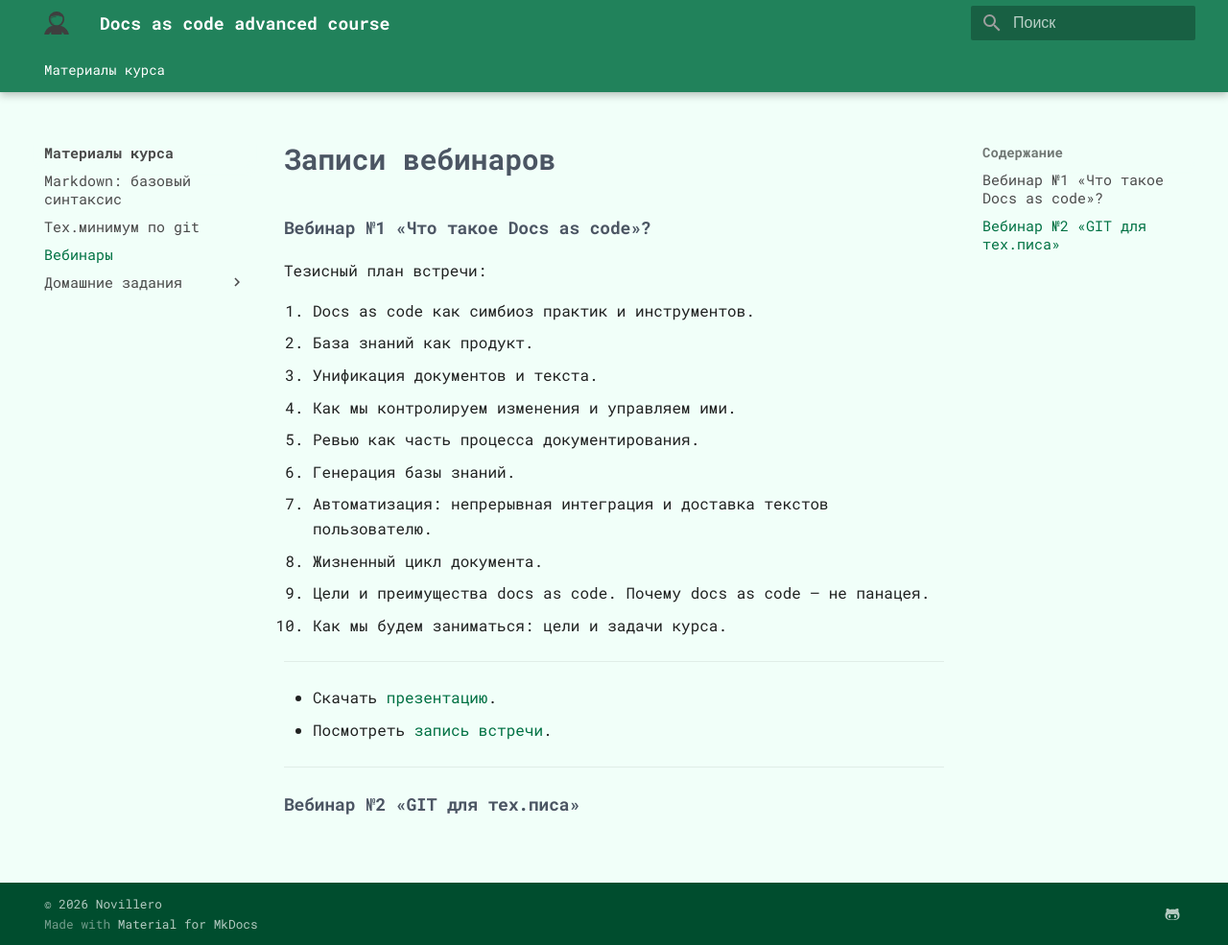
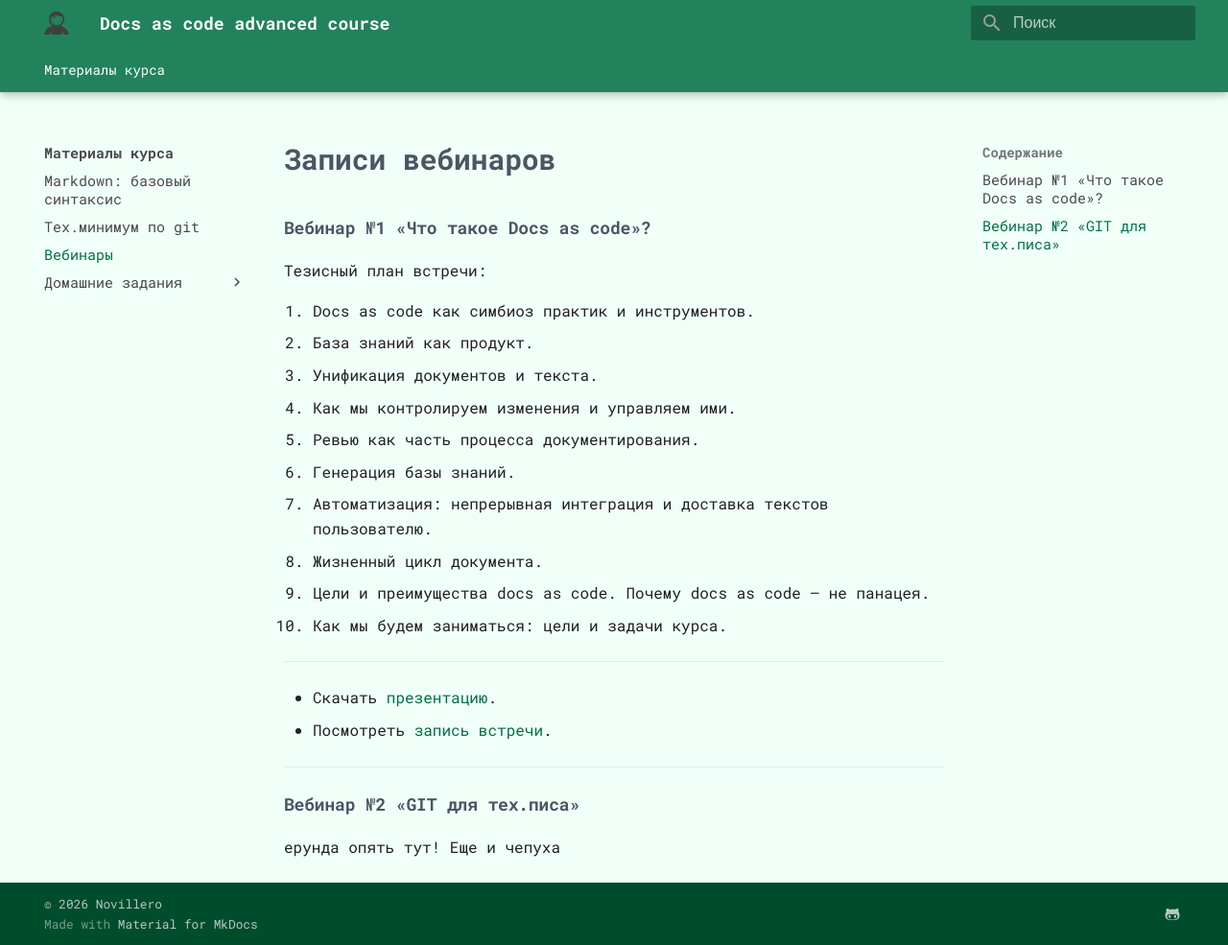
Before and after one commit to novillero/dac-adv-3, an MkDocs documentation site: the page built from docs/meetings.md, in a window 1280 px wide and 985 px high. Shown: the whole window at 96% size. Built offline with MkDocs 1.6.1 and Material for MkDocs 9.7.7, drawn with Linux system fonts in a browser that asks for light colours; some web fonts are replaced.

Commit message:
Ерунда и чепуха!

```diff
--- a/docs/meetings.md
+++ b/docs/meetings.md
@@ -23,3 +23,5 @@
 ---
 
 #### Вебинар №2 «GIT для тех.писа»
+
+ерунда опять тут! Еще и чепуха
```
